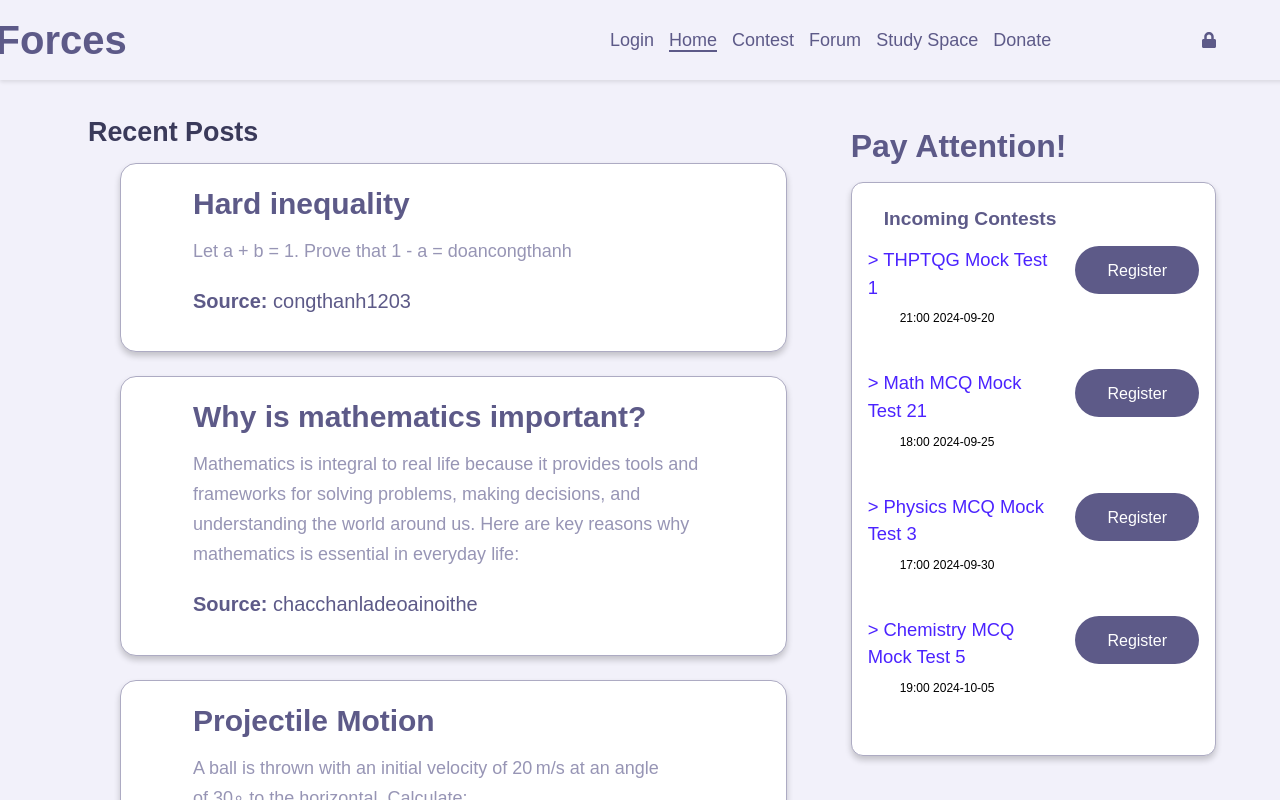
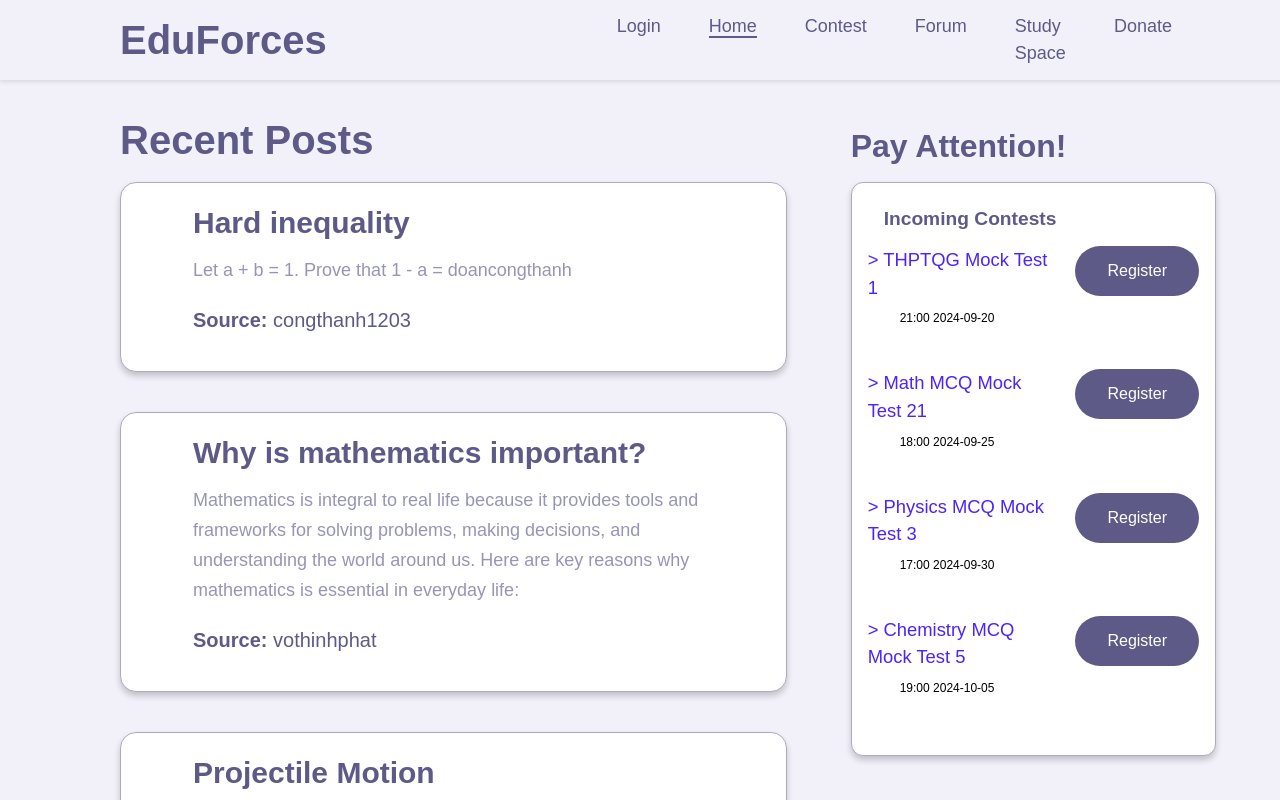
Before and after one commit to vtphatt2/EduForces, a React (Vite) app in the folder eduforces_frontend/: page / in a window 1280 px wide. Shown: the top 800 px of the page. Built offline with nearby package versions, Linux system fonts and the light colour scheme.

Commit message:
ReAlign HomePage + NavBar

```diff
--- a/eduforces_frontend/src/App.tsx
+++ b/eduforces_frontend/src/App.tsx
@@ -11,7 +11,7 @@ import StudySpace from "./pages/StudySpace/StudySpace";
 
 const postList = [
   { title: "Hard inequality", content: "Let a + b = 1. Prove that 1 - a = doancongthanh", postAuthor: "congthanh1203" },
-  { title: "Why is mathematics important?", content: "Mathematics is integral to real life because it provides tools and frameworks for solving problems, making decisions, and understanding the world around us. Here are key reasons why mathematics is essential in everyday life:", postAuthor: "chacchanladeoainoithe" },
+  { title: "Why is mathematics important?", content: "Mathematics is integral to real life because it provides tools and frameworks for solving problems, making decisions, and understanding the world around us. Here are key reasons why mathematics is essential in everyday life:", postAuthor: "vothinhphat" },
   { title: "Projectile Motion", content: "A ball is thrown with an initial velocity of 20 m/s at an angle of 30∘ to the horizontal. Calculate:", postAuthor: "congthanh1203" },
   { title: "Free Fall", content: "A stone is dropped from the top of a 45-meter-high building. Calculate:", postAuthor: "hoangky1802" },
   { title: "Atomic Structure", content: "The atomic structure is the arrangement of the atom's subatomic particles. There are three subatomic particles in an atom: protons, neutrons, and electrons. The protons and neutrons are located in the nucleus at the center of the atom, while the electrons orbit around the nucleus.", postAuthor: "phuloi1512" },
--- a/eduforces_frontend/src/components/NavBar.css
+++ b/eduforces_frontend/src/components/NavBar.css
@@ -22,13 +22,13 @@
 .logo {
   width: 50px;
   height: 50px;
-  margin: -100px;
+  margin: 100px;
 }
 
 .nav-links {
   list-style: none;
   display: flex;
-  gap: 15px;
+  gap: 48px;
 }
 
 .nav-links a {
--- a/eduforces_frontend/src/pages/Home/Home.module.css
+++ b/eduforces_frontend/src/pages/Home/Home.module.css
@@ -26,6 +26,19 @@
     font-family: 'Poppins', sans-serif;
     color: #5D5A88;
 }
+
+.recentPostsText {
+    font-size: clamp(2.5rem, 1.5vw, 3.5rem);
+    margin: 0;
+    margin-top: 1.25rem;
+    margin-bottom: 0.75rem;
+    margin-left: 2rem;
+    font-weight: 700;
+    font-family: 'Poppins', sans-serif;
+    color: #5D5A88;
+}
+
+
 
 .payAttention{
     font-size: clamp(2rem, 1.5vw, 3rem);
--- a/eduforces_frontend/src/pages/Home/Home.tsx
+++ b/eduforces_frontend/src/pages/Home/Home.tsx
@@ -14,7 +14,7 @@ const Home: React.FC<HomeProps> = ({
     <div className={styles.homeContainer}>
       {/* Left Section: Recent Posts */}
       <section className={styles.recentPosts}>
-        <h2>Recent Posts</h2>
+        <h2 className={styles.recentPostsText}>Recent Posts</h2>
         {postList.map((post, index) => (
           <HomePost
             key={index}
--- a/eduforces_frontend/src/pages/Home/HomeContest.module.css
+++ b/eduforces_frontend/src/pages/Home/HomeContest.module.css
@@ -41,12 +41,3 @@
     font-family: 'Poppins', sans-serif;
     color: #000000;
 }
-
-
-.registerButtonWrapper {
-    display: flex;
-    position:relative;
-    border-radius: 2.5rem;
-    height: clamp(3rem, 1.5vw, 4rem);
-    justify-content: flex-end;
-}
--- a/eduforces_frontend/src/pages/Home/HomeContest.tsx
+++ b/eduforces_frontend/src/pages/Home/HomeContest.tsx
@@ -28,7 +28,7 @@ const HomeContest: React.FC<HomeContestProps> = ({ title, timestamp }) => {
       </section>
 
       <aside className={styles.sidebar}>
-        <section className={styles.registerButtonWrapper}>
+        <section>
           <Button
             label={isRegistered ? "Cancel" : "Register"}
             onClick={handleRegisterClick}
--- a/eduforces_frontend/src/pages/Home/HomePost.module.css
+++ b/eduforces_frontend/src/pages/Home/HomePost.module.css
@@ -7,7 +7,7 @@
     margin: 0;
     margin-left: clamp(1.5rem, 2.5vw, 2rem);
     margin-right: clamp(1.5rem, 2.5vw, 2rem);
-    margin-bottom: 1.5rem;
+    margin-bottom: 2.5rem;
     border: 1px solid #ADABC3;
 }
 
```
